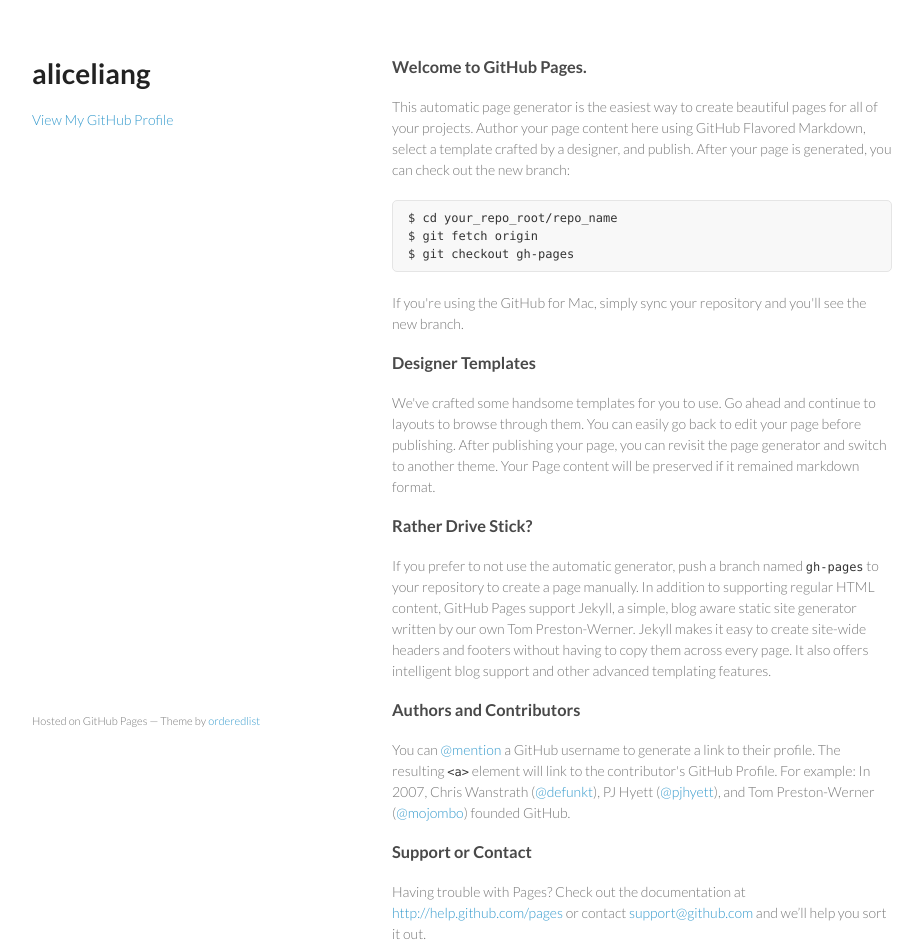
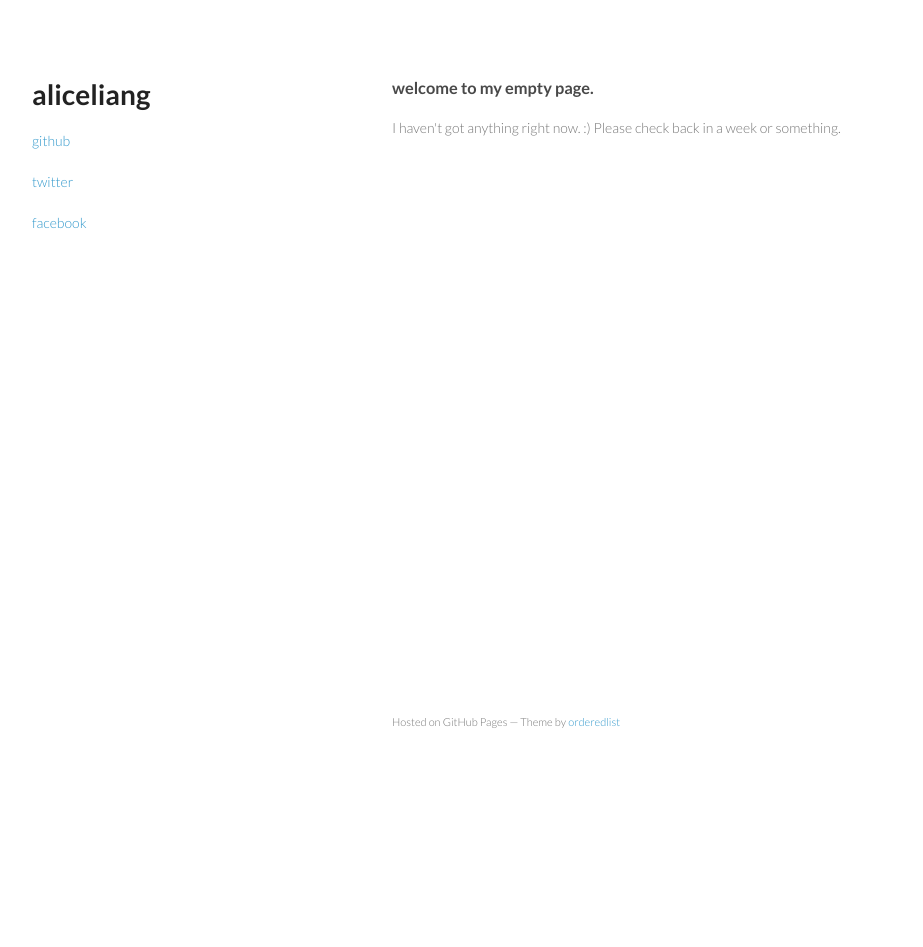
Before and after one commit to aliceliang/aliceliang.github.io, a plain HTML site: page index.html in a window 1280 px wide. Shown: the whole page, without its empty margins (178-1101 px from the left). After the commit the page ends 800 px from the top, so only its background shows below. Drawn offline with Linux system fonts and the light colour scheme.

Commit message:
i have nothing now

```diff
--- a/index.html
+++ b/index.html
@@ -1,4 +1,4 @@
-<!doctype html>
+``<!doctype html>
 <html>
   <head>
     <meta charset="utf-8">
@@ -17,44 +17,17 @@
       <header>
         <h1>aliceliang</h1>
         <p></p>
-
-
-        <p class="view"><a href="https://github.com/aliceliang">View My GitHub Profile</a></p>
+        <p class="view"><a href="https://github.com/aliceliang">github</a></p>
+        <p class="view"><a href="https://twitter.com/liangalice">twitter</a></p>
+        <p class="view"><a href="https://facebook.com/hillegass">facebook</a></p>
 
       </header>
       <section>
         <h3>
-<a name="welcome-to-github-pages" class="anchor" href="#welcome-to-github-pages"><span class="octicon octicon-link"></span></a>Welcome to GitHub Pages.</h3>
+<a name="welcome-to-my-empty-page" class="anchor" href="#welcome-to-my-empty-page"><span class="octicon octicon-link"></span></a>welcome to my empty page.</h3>
 
-<p>This automatic page generator is the easiest way to create beautiful pages for all of your projects. Author your page content here using GitHub Flavored Markdown, select a template crafted by a designer, and publish. After your page is generated, you can check out the new branch:</p>
+<p>I haven't got anything right now.  :)  Please check back in a week or something.</p>
 
-<pre><code>$ cd your_repo_root/repo_name
-$ git fetch origin
-$ git checkout gh-pages
-</code></pre>
-
-<p>If you're using the GitHub for Mac, simply sync your repository and you'll see the new branch.</p>
-
-<h3>
-<a name="designer-templates" class="anchor" href="#designer-templates"><span class="octicon octicon-link"></span></a>Designer Templates</h3>
-
-<p>We've crafted some handsome templates for you to use. Go ahead and continue to layouts to browse through them. You can easily go back to edit your page before publishing. After publishing your page, you can revisit the page generator and switch to another theme. Your Page content will be preserved if it remained markdown format.</p>
-
-<h3>
-<a name="rather-drive-stick" class="anchor" href="#rather-drive-stick"><span class="octicon octicon-link"></span></a>Rather Drive Stick?</h3>
-
-<p>If you prefer to not use the automatic generator, push a branch named <code>gh-pages</code> to your repository to create a page manually. In addition to supporting regular HTML content, GitHub Pages support Jekyll, a simple, blog aware static site generator written by our own Tom Preston-Werner. Jekyll makes it easy to create site-wide headers and footers without having to copy them across every page. It also offers intelligent blog support and other advanced templating features.</p>
-
-<h3>
-<a name="authors-and-contributors" class="anchor" href="#authors-and-contributors"><span class="octicon octicon-link"></span></a>Authors and Contributors</h3>
-
-<p>You can <a href="https://github.com/blog/821" class="user-mention">@mention</a> a GitHub username to generate a link to their profile. The resulting <code>&lt;a&gt;</code> element will link to the contributor's GitHub Profile. For example: In 2007, Chris Wanstrath (<a href="https://github.com/defunkt" class="user-mention">@defunkt</a>), PJ Hyett (<a href="https://github.com/pjhyett" class="user-mention">@pjhyett</a>), and Tom Preston-Werner (<a href="https://github.com/mojombo" class="user-mention">@mojombo</a>) founded GitHub.</p>
-
-<h3>
-<a name="support-or-contact" class="anchor" href="#support-or-contact"><span class="octicon octicon-link"></span></a>Support or Contact</h3>
-
-<p>Having trouble with Pages? Check out the documentation at <a href="http://help.github.com/pages">http://help.github.com/pages</a> or contact <a href="mailto:support@github.com">support@github.com</a> and we’ll help you sort it out.</p>
-      </section>
       <footer>
         <p><small>Hosted on GitHub Pages &mdash; Theme by <a href="https://github.com/orderedlist">orderedlist</a></small></p>
       </footer>
```
Also changed, not shown: 1 other file.
